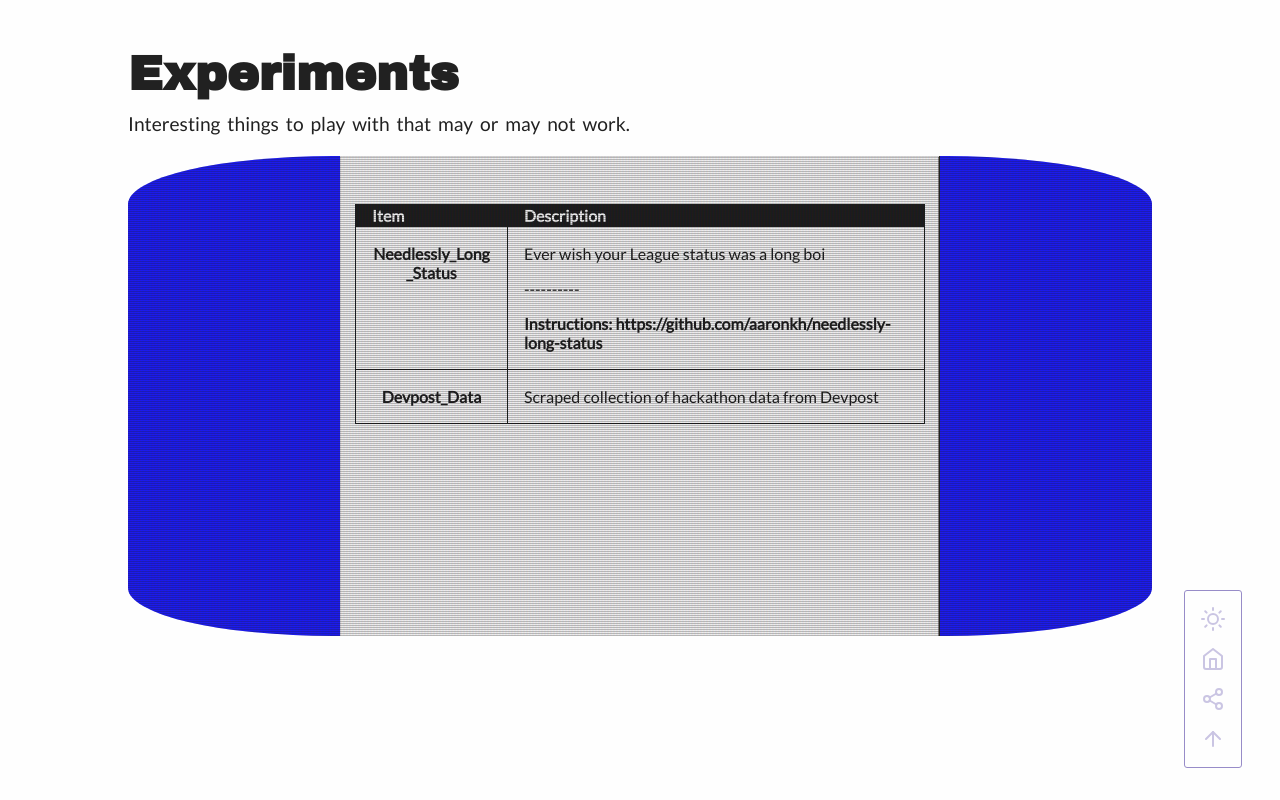
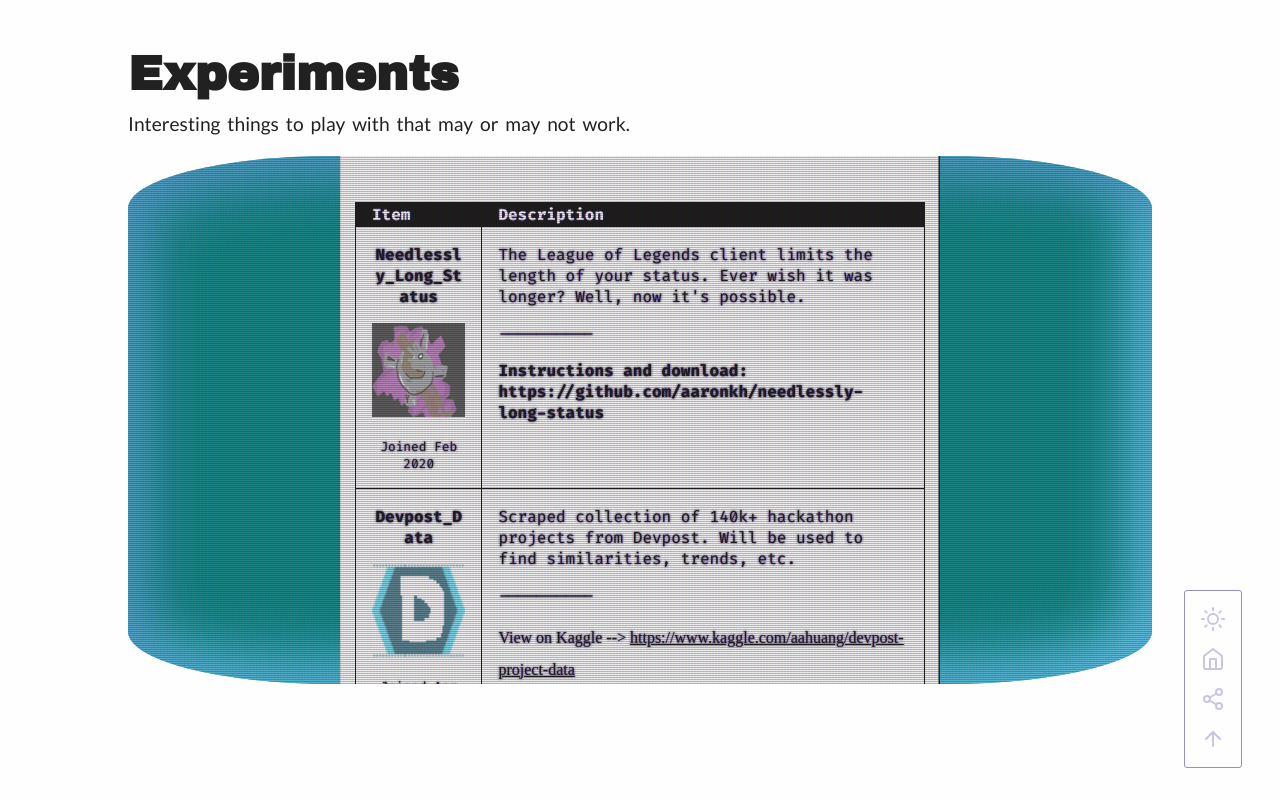
Before and after one commit to aaronkh/website, a React (Create React App) app: page /website/experiments in a window 1280 px wide. Built offline with nearby package versions, Linux system fonts and the light colour scheme.

Commit message:
experiments page

```diff
--- a/src/components/experiments/CRT.js
+++ b/src/components/experiments/CRT.js
@@ -5,9 +5,10 @@
 const CRT = styled.div`
     max-width: 100%;
     margin-top: 1rem;
-    height: 30rem;
+    height: 50rem;
+    max-height: 66vh;
     border-radius: 20%/10%;
-    background: blue;
+    background: #00807F;
     &::before {
         content: " ";
         display: block;
@@ -151,7 +152,9 @@
             text-shadow: 2.6208764473832513px 0 1px rgba(0,30,255,0.5), -2.6208764473832513px 0 1px rgba(255,0,80,0.3), 0 0 3px;
         }
     }
-    animation: textShadoww 1.6s infinite;
+    box-shadow: inset 20px 20px 60px #489dcf,
+            inset -20px -20px 60px #62d5ff;
+    animation: textShadow 16s infinite;
     &::after {
         content: " ";
         display: block;
--- a/src/components/experiments/Content.js
+++ b/src/components/experiments/Content.js
@@ -1,11 +1,15 @@
 import React from 'react'
 import styled from 'styled-components'
+import NLS from './nls.png'
+import DevpostImage from './devpost.png'
+
 const ContentContainer = styled.div`
     box-shadow: inset -1px -1px #0a0a0a,inset 1px 1px #dfdfdf,inset -2px -2px grey,inset 2px 2px #fff;
     height: 100%;
     margin: 0 auto;
     width: 600px;
     max-width: 100%;
+    margin-top: -2px;
     background: white;
     overflow-y: scroll;
     scrollbar-face-color:silver;
@@ -23,6 +27,8 @@
     border-collapse:collapse;
     margin: 0 auto;
     color: black;
+    font-family: 'Fira Code', monospace;
+    margin-bottom: 6rem;
 
     table-layout: auto;
     & tablebody, tr {
@@ -42,6 +48,10 @@
 
     * {
         box-sizing: border-box
+    }
+
+    & tr a {
+        word-wrap: anywhere
     }
 `
 
@@ -65,6 +75,19 @@
     }
 `
 
+const NameImage = styled.img`
+    margin-top: 1rem;
+    margin-bottom: 1rem;
+    width: 100%;
+    height: auto;
+    opacity: 0.7
+`
+
+const NameSubtitle = styled.div`
+    font-weight: initial;
+    font-size: 0.8rem;
+`
+
 const Content = props =>
     <ContentContainer>
         <ContentTable>
@@ -82,27 +105,52 @@
                         <Name>
                             Needlessly_Long_Status
                         </Name>
+                        <NameImage src={NLS} />
+                        <NameSubtitle>Joined Feb 2020</NameSubtitle>
                     </NameColumnCell>
                     <td>
                         <p>
-                        Ever wish your League status was a long boi
+                            The League of Legends client limits the length of your status. Ever wish it was longer? Well, now it's possible.
                         </p>
                         ----------
                         <p>
-                        <b>Instructions: https://github.com/aaronkh/needlessly-long-status</b>
-
+                            <b>Instructions and download: {' '}
+                                <a href="https://github.com/aaronkh/needlessly-long-status" target="_blank" rel="noreferrer noopener">
+                                    https://github.com/aaronkh/needlessly-long-status
+                            </a>
+                            </b>
                         </p>
                     </td>
                 </tr>
                 <tr>
                     <NameColumnCell>
                         <Name>
-                        Devpost_Data
+                            Devpost_Data
                         </Name>
+                        <NameImage src={DevpostImage} />
+                        <NameSubtitle>Joined Apr 2020</NameSubtitle>
                     </NameColumnCell>
                     <td>
                         <p>
-                        Scraped collection of hackathon data from Devpost
+                            Scraped collection of 140k+ hackathon projects from Devpost. Will be used to find similarities, trends, etc.
+                        </p>
+                        ----------
+                        <p style={{ fontFamily: 'serif', lineHeight: '2rem' }}>
+                            View on Kaggle {'--> '}
+                            <a href="https://www.kaggle.com/aahuang/devpost-project-data"
+                                target="_blank"
+                                style={{ textDecoration: 'underline' }}
+                                rel="noreferrer noopener">
+                                https://www.kaggle.com/aahuang/devpost-project-data
+                            </a>
+                            <br />
+                            See the GitHub {'-->  '}
+                            <a href="https://github.com/aaronkh/devpost-data"
+                                target="_blank"
+                                style={{ textDecoration: 'underline' }}
+                                rel="noreferrer noopener">
+                                https://github.com/aaronkh/devpost-data
+                            </a>
                         </p>
                     </td>
                 </tr>
```
Also changed, not shown: src/components/experiments/devpost.png (added), src/components/experiments/nls.png (added).
